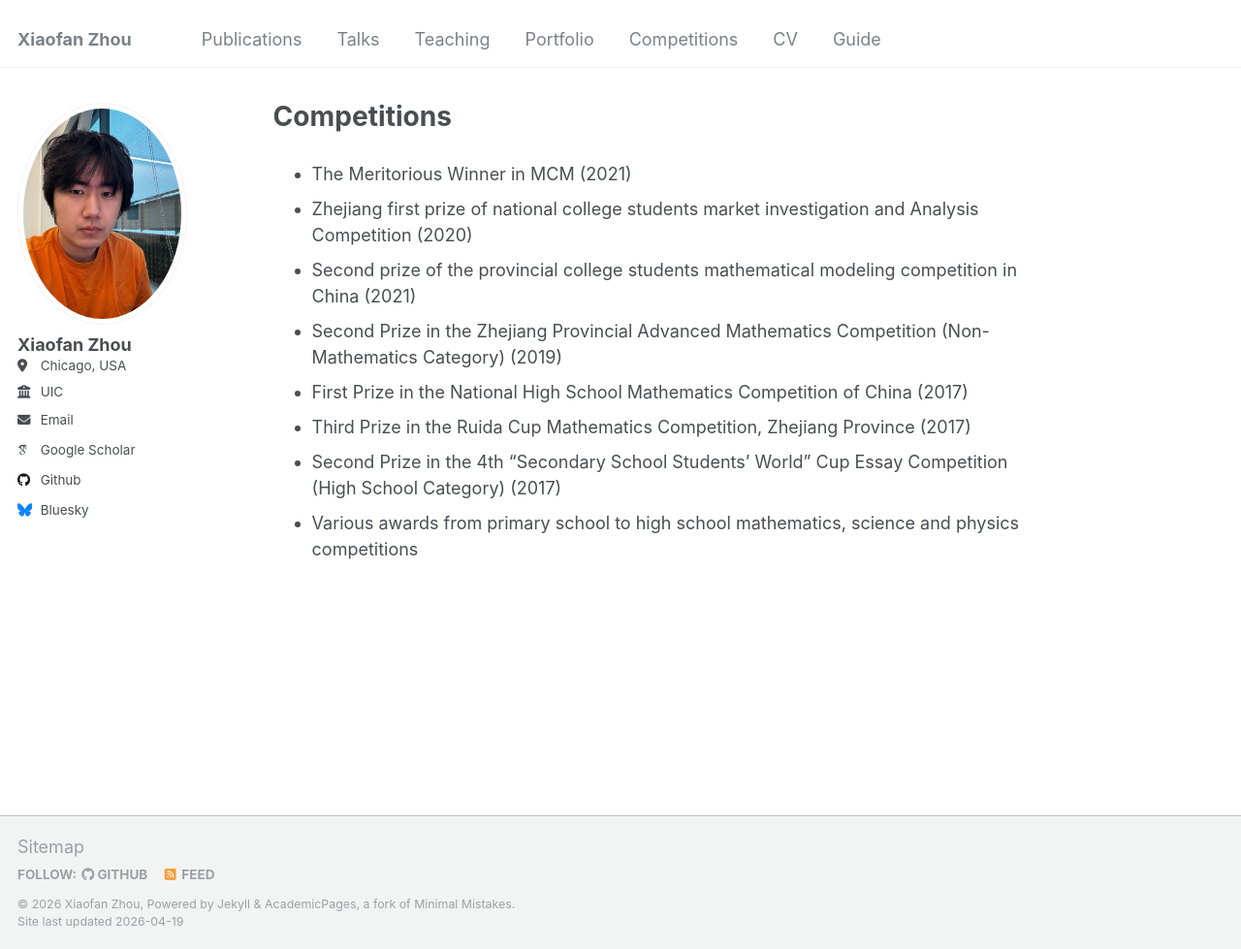
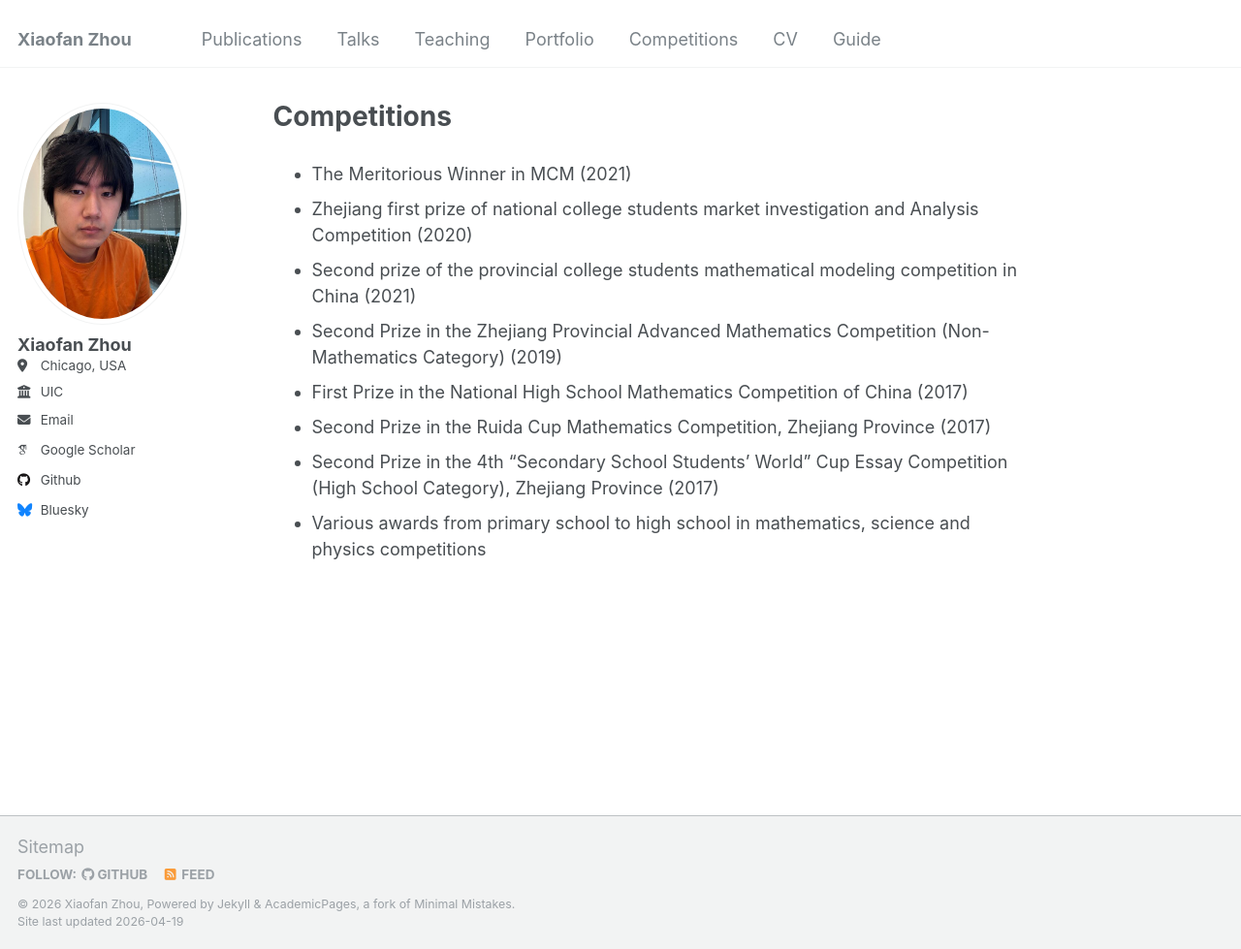
Before and after one commit to AlearZhou/AlearZhou.github.io, a Jekyll site: the page built from _pages/competitions.md, in a window 1280 px wide and 979 px high. Shown: the whole window at 97% size. Built offline with Jekyll 4.4.1, drawn with Linux system fonts in a browser that asks for light colours; some web fonts are replaced.

Commit message:
Update competitions.md

```diff
--- a/_pages/competitions.md
+++ b/_pages/competitions.md
@@ -10,6 +10,6 @@ author_profile: true
 - Second prize of the provincial college students mathematical modeling competition in China (2021)
 - Second Prize in the Zhejiang Provincial Advanced Mathematics Competition (Non-Mathematics Category) (2019)
 - First Prize in the National High School Mathematics Competition of China (2017)
-- Third Prize in the Ruida Cup Mathematics Competition, Zhejiang Province (2017)
-- Second Prize in the 4th "Secondary School Students' World" Cup Essay Competition (High School Category) (2017)
-- Various awards from primary school to high school mathematics, science and physics competitions
+- Second Prize in the Ruida Cup Mathematics Competition, Zhejiang Province (2017)
+- Second Prize in the 4th "Secondary School Students' World" Cup Essay Competition (High School Category), Zhejiang Province (2017)
+- Various awards from primary school to high school in mathematics, science and physics competitions
```
